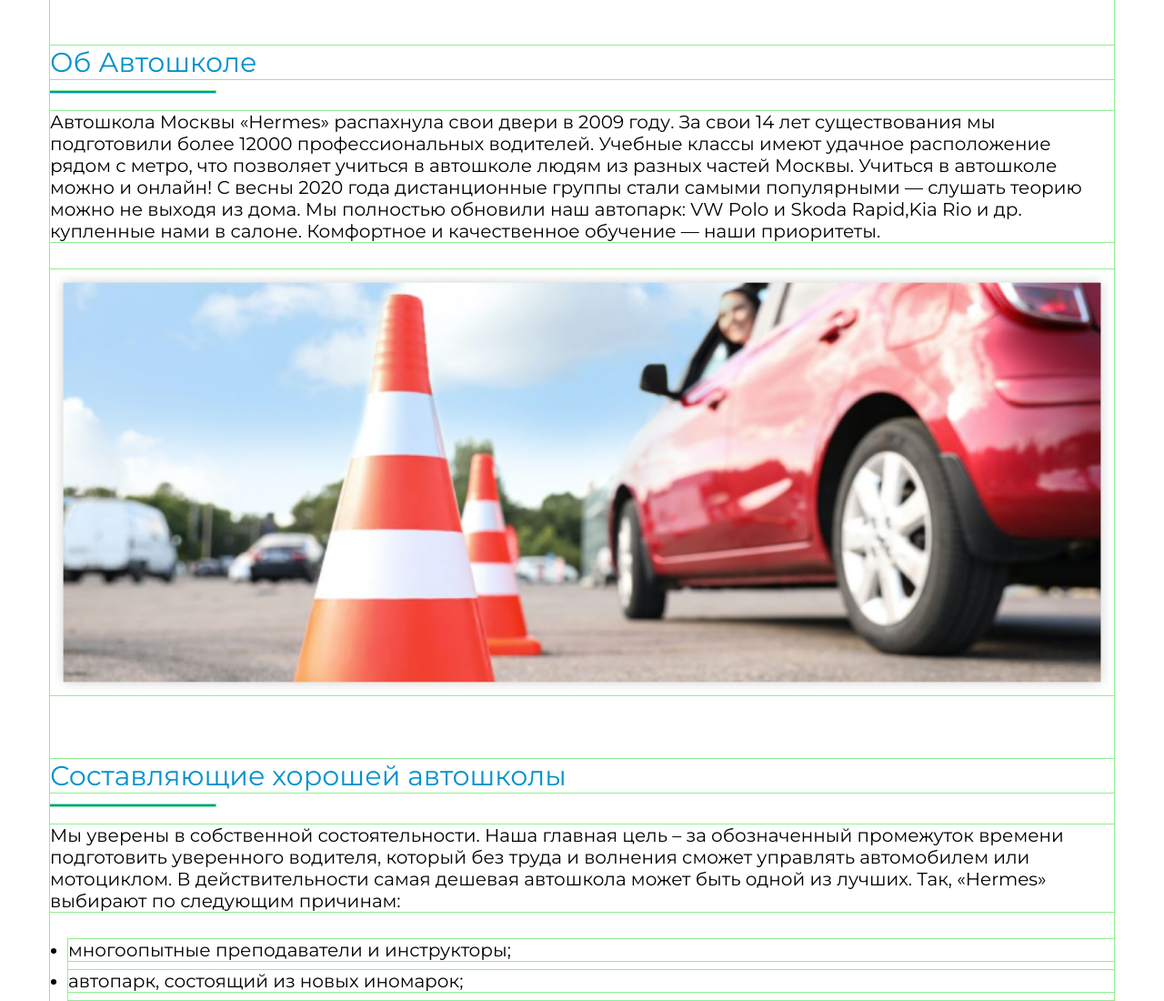
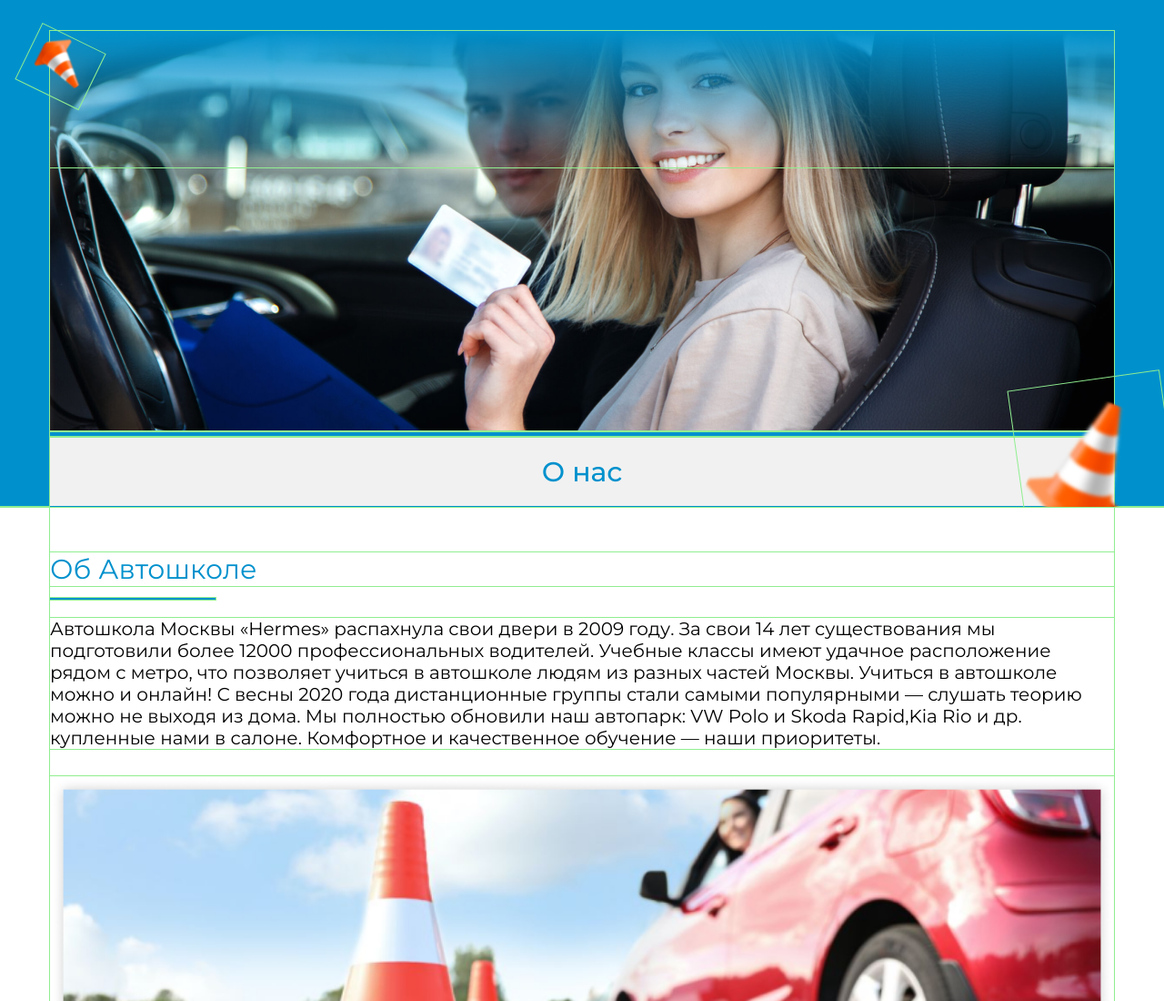
Before and after one commit to KatyEkat/HermesLayout, a website: page src/pages/about.html in a window 1280 px wide. Shown: the top 1100 px of the page at 91% size. Drawn offline with nearby package versions, Linux system fonts and the light colour scheme.

Commit message:
about us page without header

```diff
--- a/src/pages/about.html
+++ b/src/pages/about.html
@@ -15,34 +15,52 @@
 		/>
 		<link rel="stylesheet" href="../../styles/swiper.css" />
 		<link rel="stylesheet" href="../../styles/main.css" />
+		<link rel="stylesheet" href="../../styles/media425.css" />
 		<link rel="stylesheet" href="../../styles/media560.css" />
 		<link rel="stylesheet" href="../../styles/media700.css" />
 		<link rel="stylesheet" href="../../styles/media1024.css" />
 		<link rel="stylesheet" href="../../styles/media425.css" />
-
 	</head>
 	<body>
-        <!-- <section class="about_main">
+
+
+		<section class="about_main_section">
 			<div class="about_main_block">
 				<div class="about_main_images">
-                    <img class="about_main_bgr-img-mob" src="../../img/aboutPage/mainImg-mob.png" alt="girl with license">
-
-                    <img class="about_main_bgr-img-desk" src="../../img/aboutPage/mainImg-mob.png" alt="girl with license">
+					<img
+						class="about_main_bgr-img-mob"
+						src="../../img/aboutPage/mainImg-mob.png"
+						alt="girl with license"
+					/>
+					<div class="about_main_bgr-img-block-desk">
+						<img class="about_main_bgr-img-blue" src="../../img/aboutPage/blue-cover.png" alt="blue-cover" />
+						<img
+							class="about_main_bgr-img-desk"
+							src="../../img/aboutPage/mainImg-desk.png"
+							alt="girl with license"
+						/>
+					</div>
 				</div>
 
 				<div class="abouut_main_miniblock-konus">
 					 <div class="about_main_miniblock">
-                        <img class="about_main_konus-up" src="../../img/main/konusSmall.png" alt="konus">
+						<img
+							class="about_main_konus-up"
+							src="../../img/main/konusSmall.png"
+							alt="konus"
+						/>
 
-                        <img class="about_main_konus-down" src="../../img/main/konusSmall.png" alt="konus">
+						<img
+							class="about_main_konus-down"
+							src="../../img/main/konusSmall.png"
+							alt="konus"
+						/>
 					</div>
+					<p class="blue_line_about_main"></p>
 					<p class="about_main_header">О нас</p>
 				</div>
 			</div>
-        </section> -->
-
-
-
+		</section>
 
 		<section class="about_section">
 			<div class="about_block">
--- a/styles/main.css
+++ b/styles/main.css
@@ -5,7 +5,6 @@
 }
 
 /* HEADER */
-
 .header {
 	background: #fff;
 }
@@ -657,7 +656,6 @@
 }
 
 /* PRISE */
-
 .price.section {
 }
 
@@ -666,52 +664,58 @@
 }
 
 /* PAGE ABOUT AUTOSCHOOL */
+.about_main_section {
+	padding-top: 80px;
+	/* padding: 0 7px; */
+	background: #0091CD;
 
-.about_main {
-	margin-top: 80px;
+	overflow: hidden;
+	/* padding-bottom: 30px; */
+	display: flex;
+	justify-content: center;
 }
 
 .about_main_block {
-
+	width: clamp(320px, 99vw, 1170px);
 }
 
 .about_main_images {
 	overflow: hidden;
+	background: #0091CD;
+}
+
+.about_main_bgr-img-block-desk{
+	display: none;
 }
 
 .about_main_bgr-img-mob {
+	transform: translate(-20%, -0%);
 	height: 675px;
-	width: 100%;
-	height: 100%;
 }
 
-.about_main_bgr-img-desk {
-	display: none;
-}
 
 .abouut_main_miniblock-konus{
 	position: relative;
 }
 
 .about_main_miniblock {
-	position: relative;
-	/* overflow: hidden; */
+	/* position: relative; */
 
 }
 
 .about_main_konus-up {
     position: absolute;
     width: 67px;
-    transform: rotate(131deg);
-    top: -337px;
-	left: -17px;
+    transform: rotate(116deg);
+    bottom: 720px;
+    left: -9px;
 }
 
 .about_main_konus-down {
     position: absolute;
     width: 96px;
     transform: rotate(325deg);
-    top: -5px;
+    top: 3px;
     right: -20px;
 }
 
@@ -727,6 +731,9 @@
 	justify-content: center;
 	align-items: center;
 	height: 87px;
+	/* margin-top: 6px; */
+	border-color: #0091cd;
+    border-bottom: solid 1px;
 }
 
 .about_section {
@@ -784,6 +791,11 @@
 	gap: 10px;
 }
 
+.blue_line_about_main{
+	background:  #0091CD;
+	height: 6px;
+}
+
 .about_section-img {
 	overflow: hidden;
 }
--- a/styles/media1024.css
+++ b/styles/media1024.css
@@ -1,8 +1,5 @@
 @media (min-width: 1024px) {
-	/* padding-inline: 3rem; */
-
 	/* HEADER */
-
 	.header {
 		display: flex;
 		flex-direction: column;
@@ -81,8 +78,7 @@
 		background: linear-gradient(180deg, #a6d1e4 0%, #0190ce 98.96%);
 	}
 
-
-	.main_bgr{
+	.main_bgr {
 		display: flex;
 		align-items: flex-start;
 	}
@@ -97,7 +93,6 @@
 	}
 
 	/* SWIPER */
-
 	.swiper-block {
 		position: relative;
 		height: 393px;
@@ -124,10 +119,7 @@
 
 	.swiper-slide .swiper_img {
 		top: 50%;
-		transform: translate(
-			-50%,
-			-50%
-		);
+		transform: translate(-50%, -50%);
 	}
 
 	.swiper_miniblock_blue-bgr-desc {
@@ -137,7 +129,7 @@
 		height: 401.714px;
 	}
 
-	.swiper_miniblock_text-content{
+	.swiper_miniblock_text-content {
 		margin-left: 60px;
 		margin-right: 77px;
 		top: -353px;
@@ -152,7 +144,6 @@
 
 	/* MAIN */
 	.main_section {
-		/* margin-top: 35px; */
 	}
 
 	.main_section-container {
@@ -182,7 +173,6 @@
 
 	.steps_section-road-steps {
 		display: flex;
-		/* height: 421px; */
 		height: clamp(330px, 28vw, 421px);
 		margin-top: 50px;
 		width: fit-content;
@@ -236,35 +226,60 @@
 		align-items: center;
 	}
 
-
 	/* ABOUT PAGE */
-
 	.about_main_header {
-
 		height: 76px;
 	}
 
+	.about_main_block{
+		width: clamp(700px, 95vw, 1170px);
+	}
 
 	.about_section {
-		/* overflow: hidden; */
-		padding: 0 ;
+		padding: 0 35px;
 		display: flex;
 		justify-content: center;
 	}
 
-	.about_block{
+	.about_main_bgr-img-desk {
+		transform: translate(0);
+		height: 440px;
+	}
+
+	.about_block {
 		display: flex;
-    flex-direction: column;
-    gap: 20px;
-    max-width: 1170px;
+		flex-direction: column;
+		gap: 20px;
+		max-width: 1170px;
 	}
 
 	.about_miniblock {
 		margin-top: 50px;
 	}
 
-	.about_img-desk{
-		transform: translate( -0%, -0% );
+	.about_main_bgr-img-blue{
+		z-index: 2;
 	}
 
+	.about_img-desk {
+		transform: translate(-0%, -0%);
+	}
+
+
+	.about_main_konus-up {
+		bottom: 446px;
+		z-index: 10;
+		left: -22px;
+	}
+
+	.about_main_konus-down{
+		transform: rotate(352deg);
+	}
+
+	.about_main_section {
+		padding-top: 34px;
+	}
+
+
+
 }
--- a/styles/media425.css
+++ b/styles/media425.css
@@ -1,4 +1,11 @@
 @media (min-width: 425px) {
 
+    .about_main_bgr-img-mob {
+        transform: translate(-10%, -0%);
+        height: 675px;
+    }
 
+    .about_section {
+        padding: 0 27px;
+    }
 }
--- a/styles/media560.css
+++ b/styles/media560.css
@@ -43,6 +43,9 @@
 	}
 
 	/* ABOUT PAGE */
+	.about_main_block{
+		width: clamp(500px, 100vw, 1170px);
+	}
 
 	.about_img-mob {
 		display: none;
@@ -50,5 +53,40 @@
 
 	.about_img-desk {
 		display: flex;
+		width: clamp(700px, 95vw, 1170px);
 	}
+
+	.about_main_bgr-img-mob{
+		display: none;
+	}
+
+	.about_main_konus-up {
+		bottom: 480px;
+		z-index: 10;
+	}
+
+	.about_main_konus-down {
+		position: absolute;
+		transform: rotate(325deg);
+		top: -55px;
+		right: -20px;
+		width: 167px;
+	}
+
+	.about_main_bgr-img-block-desk{
+		display: flex;
+	}
+
+	.about_main_bgr-img-blue{
+		width: 100%;
+		height: 150px;
+		position: absolute;
+	}
+
+	.about_main_bgr-img-desk{
+		transform: translate(-20%, -0%);
+		height: 440px;
+	}
+
+
 }
--- a/styles/media700.css
+++ b/styles/media700.css
@@ -1,10 +1,5 @@
 @media (min-width: 700px) {
 	/* SWIPER  */
-
-	/* .swiper-slide img {
-		transform: translate(-50%, -50%);
-	} */
-
 	.swiper-slide .swiper_img-girl_mob {
 		transform: translate( -50%, -50% );
 	}
@@ -44,10 +39,23 @@
 
 
 	/* ABOUT PAGE */
-
-	.about_img-desk {
+	.about_main_bgr-img-block-desk {
 		display: flex;
         width: 100%;
 		transform: translate(-0%, -0%);
 	}
+
+	.about_main_section{
+		/* padding: 0 ; */
+	}
+
+	.about_main_bgr-img-desk {
+		transform: translate(0%, 0%);
+	}
+
+	.about_main_konus-down {
+		top: -56px;
+		right: -63px;
+	}
+
 }
```
Also changed, not shown: img/aboutPage/blue-cover.png (added), img/aboutPage/mainImg-desk.png (added). Lines whose indentation alone changed are shown as unchanged.
